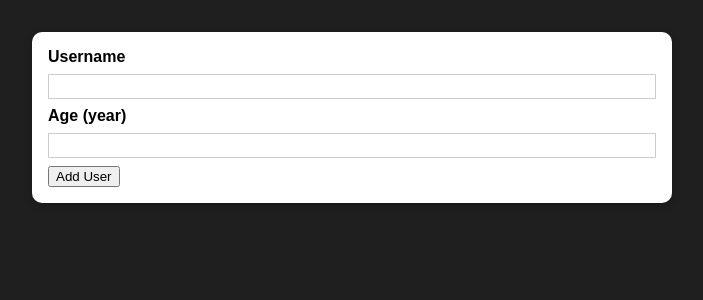
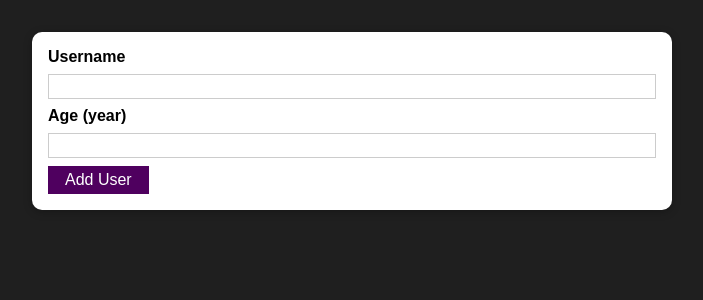
Before and after one commit to taratohidi/userProject, a React (Create React App) app: page / in a window 1280 px wide. Shown: the top 300 px of the page, without its empty margins (288-991 px from the left). Built offline with nearby package versions, Linux system fonts and the light colour scheme.

Commit message:
Add reusable button component

```diff
--- a/src/components/UI/Button/Button.jsx
+++ b/src/components/UI/Button/Button.jsx
@@ -0,0 +1,16 @@
+import React from "react";
+import classes from "./Button.module.css";
+
+const Button = (props) => {
+  return (
+    <button
+      className={classes.button}
+      type={props.type || "button"}
+      onClick={props.onClick}
+    >
+      {props.children}
+    </button>
+  );
+};
+
+export default Button;
--- /dev/null
+++ b/src/components/UI/Button/Button.module.css
@@ -0,0 +1,18 @@
+.button {
+  font: inherit;
+  border: 1px solid #4f005f;
+  background: #4f005f;
+  color: white;
+  padding: 0.25rem 1rem;
+  cursor: pointer;
+}
+
+.button:hover,
+.button:active {
+  background: #741188;
+  border-color: #741188;
+}
+
+.button:focus {
+  outline: none;
+}
--- a/src/components/Users/AddUsers.jsx
+++ b/src/components/Users/AddUsers.jsx
@@ -1,4 +1,5 @@
 import React from "react";
+import Button from "../UI/Button/Button";
 import Card from "../UI/Card/Card";
 import classes from "./AddUsers.module.css";
 
@@ -14,7 +15,8 @@
         <input id="username" type="text" />
         <label htmlFor="age">Age (year)</label>
         <input id="age" type="number" />
-        <button type="submit">Add User</button>
+        {/* <button type="submit">Add User</button> */}
+        <Button type="submit">Add User</Button>
       </form>
     </Card>
   );
```
